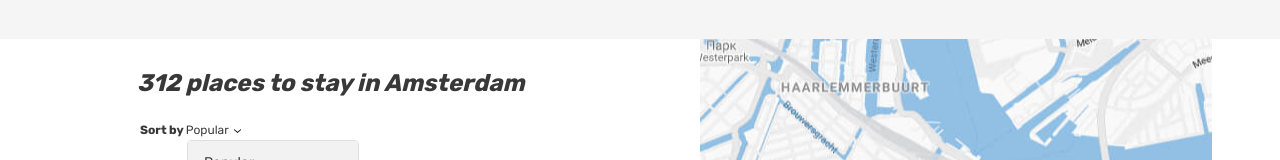
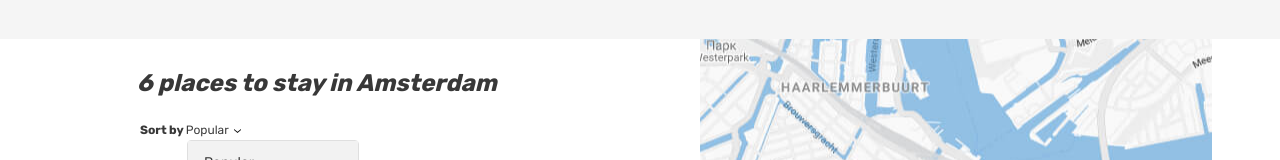
Before and after one commit to andreysgra/six-cities, a React (Vite) app: page / in a window 1280 px wide. Shown: the part 146-306 px from the top of the page. Built offline with nearby package versions, Linux system fonts and the light colour scheme.

Commit message:
Подключает тестовые данные в точке входа и передаёт их основному компоненту приложения.

```diff
--- a/src/components/app/app.tsx
+++ b/src/components/app/app.tsx
@@ -7,15 +7,16 @@ import FavoritesPage from '../../pages/favorites-page/favorites-page';
 import NotFoundPage from '../../pages/not-found-page/not-found-page';
 import PrivateRoute from '../private-route/private-route';
 import Layout from '../layout/layout';
+import {TOffers} from '../../types/offer';
 
 
 type AppProps = {
-  offersCount: number;
+  offers: TOffers;
 }
 
 const authorizationStatus = AuthorizationStatus.NoAuth;
 
-function App({offersCount}: AppProps) {
+function App({offers}: AppProps) {
   return (
     <BrowserRouter>
       <Routes>
@@ -25,7 +26,7 @@ function App({offersCount}: AppProps) {
         >
           <Route
             index
-            element={<MainPage offersCount={offersCount} />}
+            element={<MainPage offers={offers} />}
           />
           <Route
             path={AppRoute.Login}
--- a/src/index.tsx
+++ b/src/index.tsx
@@ -1,15 +1,14 @@
 import React from 'react';
 import ReactDOM from 'react-dom/client';
 import App from './components/app/app';
+import {offers} from './mocks/offers';
 
 const root = ReactDOM.createRoot(
   document.getElementById('root') as HTMLElement
 );
 
-const OFFERS_COUNT = 5;
-
 root.render(
   <React.StrictMode>
-    <App offersCount={OFFERS_COUNT} />
+    <App offers={offers} />
   </React.StrictMode>
 );
--- a/src/pages/main-page/main-page.tsx
+++ b/src/pages/main-page/main-page.tsx
@@ -1,10 +1,11 @@
 import PlaceCard from '../../components/place-card/place-card';
+import {TOffers} from '../../types/offer';
 
 type MainPageProps = {
-  offersCount: number;
+  offers: TOffers;
 }
 
-function MainPage({offersCount}: MainPageProps) {
+function MainPage({offers}: MainPageProps) {
   return (
     <main className="page__main page__main--index">
       <h1 className="visually-hidden">Cities</h1>
@@ -48,7 +49,7 @@ function MainPage({offersCount}: MainPageProps) {
         <div className="cities__places-container container">
           <section className="cities__places places">
             <h2 className="visually-hidden">Places</h2>
-            <b className="places__found">312 places to stay in Amsterdam</b>
+            <b className="places__found">{offers.length} places to stay in Amsterdam</b>
             <form className="places__sorting" action="#" method="get">
               <span className="places__sorting-caption">Sort by </span>
               <span className="places__sorting-type" tabIndex={0}>
@@ -76,7 +77,7 @@ function MainPage({offersCount}: MainPageProps) {
               </ul>
             </form>
             <div className="cities__places-list places__list tabs__content">
-              {Array.from({length: offersCount}, () => <PlaceCard key={crypto.randomUUID()} />)}
+              {offers.map(() => <PlaceCard key={crypto.randomUUID()} />)}
             </div>
           </section>
           <div className="cities__right-section">
```
